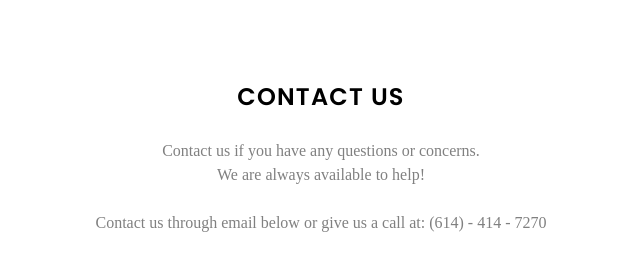
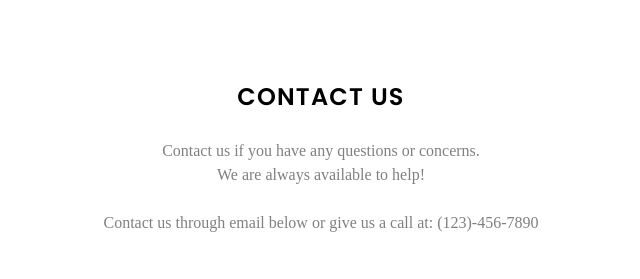
Before and after one commit to Ay7ot/DogGrooming, a React (Vite) app in the folder frontend/: page / in a window 1280 px wide. Shown: the part 6440-6719 px from the top of the page, without its empty margins (319-959 px from the left). Built offline with nearby package versions, Linux system fonts and the light colour scheme; a web font is replaced by a local one.

Commit message:
Removed number on frontend

```diff
--- a/frontend/src/Components/Contact.tsx
+++ b/frontend/src/Components/Contact.tsx
@@ -41,7 +41,7 @@ export function MainContact(){
             <h2 className="font-semibold text-[1.5rem] tracking-wider">CONTACT US</h2>
             <p className="font-dai text-center text-[#808080] mt-6">
                 Contact us if you have any questions or concerns. <br />We are always available to help! <br /><br />
-                Contact us through email below or give us a call at: (614) - 414 - 7270
+                Contact us through email below or give us a call at: (123)-456-7890
             </p>
 
             <form className="flex flex-col gap-6 w-full max-w-[400px] mt-10" onSubmit={(e)=>{e.preventDefault(); handleSubmit();}}>
```
